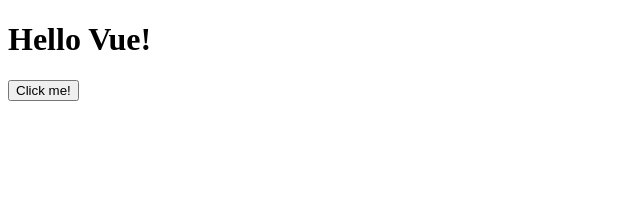
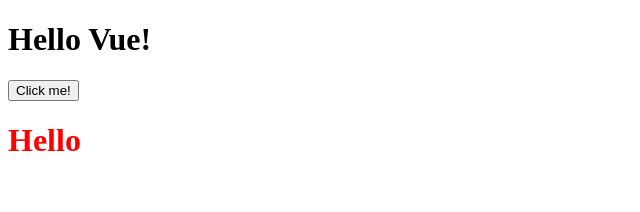
Before and after one commit to fly1chop/FEDC3-Vue_Basics, a Vue app in the folder curr/: page / in a window 1280 px wide. Shown: the top 212 px of the page, without its empty margins (0-640 px from the left). Built offline with nearby package versions, Linux system fonts and the light colour scheme; the HTML template or start-up script is replaced by a standard one.

Commit message:
using local components

```diff
--- a/curr/src/App.vue
+++ b/curr/src/App.vue
@@ -1,10 +1,15 @@
 <template>
   <h1>Hello Vue!</h1>
   <Btn />
+  <Hello />
 </template>
 
 <script>
+import Hello from '~/components/Hello.vue'
+
 export default {
-
+  components: {
+    Hello
+  }
 }
 </script>
```
